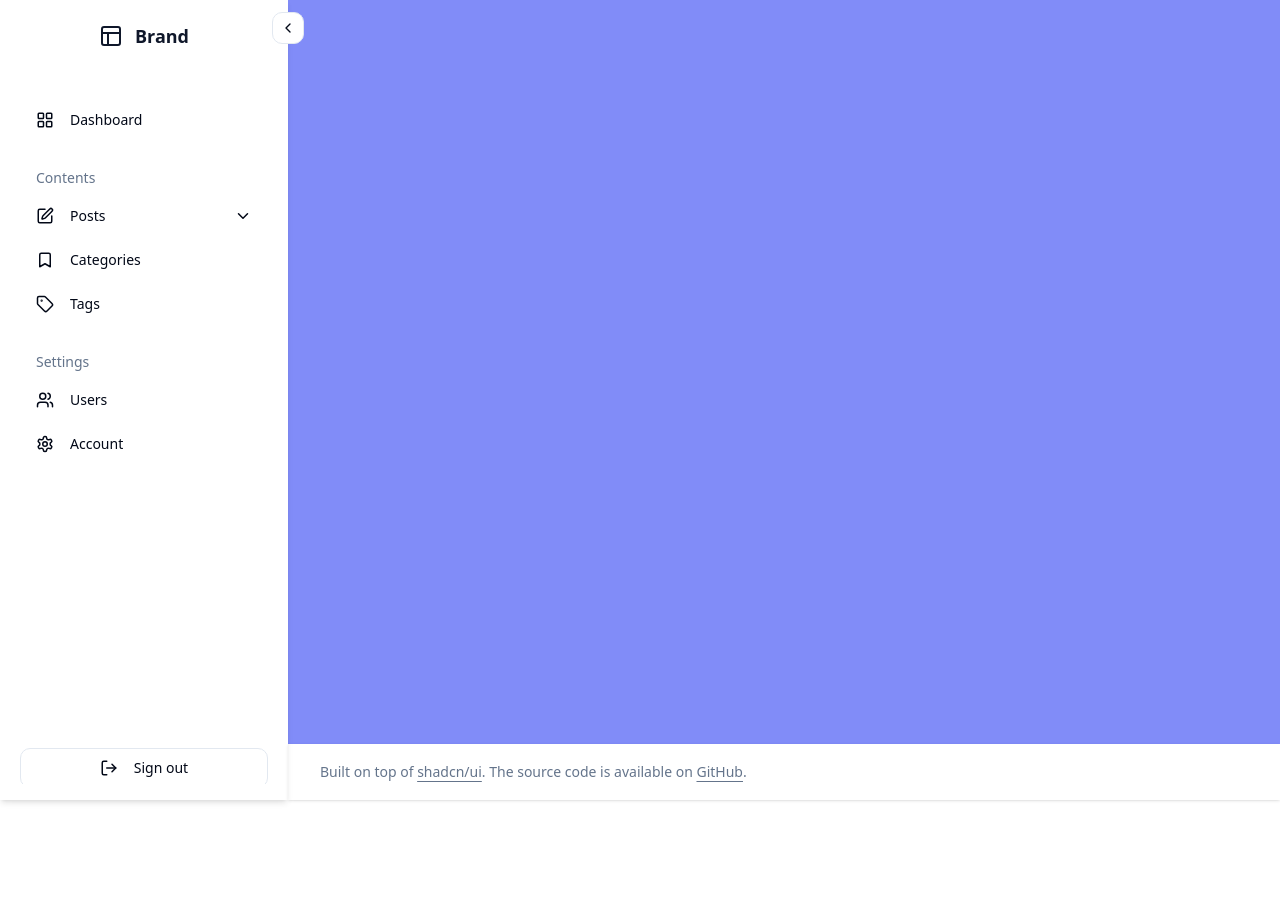
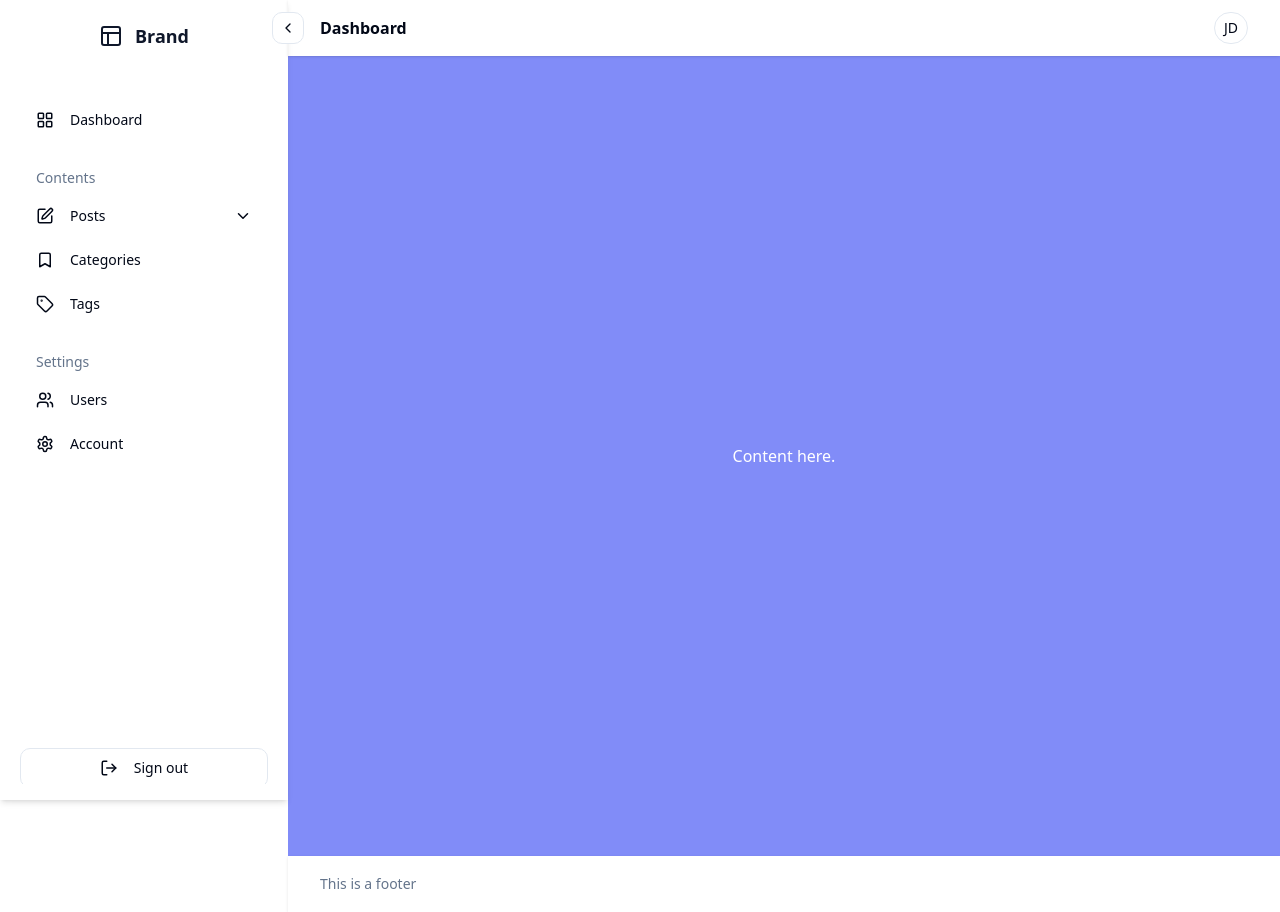
Before and after one commit to dotsoftcompany/crm-admin, a React (Vite) app: page / in a window 1280 px wide. Before the commit the page ends 800 px from the top, so only its background shows below. Built offline with nearby package versions, Linux system fonts and the light colour scheme.

Commit message:
fix: navbar and footer

```diff
--- a/src/App.jsx
+++ b/src/App.jsx
@@ -3,7 +3,11 @@ import DashboardLayout from './components/dashboard/layout';
 function App() {
   return (
     <>
-      <DashboardLayout />
+      <DashboardLayout>
+        <h1 className="flex items-center justify-center h-screen text-white">
+          Content here.
+        </h1>
+      </DashboardLayout>
     </>
   );
 }
--- a/src/components/dashboard/footer.jsx
+++ b/src/components/dashboard/footer.jsx
@@ -3,25 +3,7 @@ export function Footer() {
     <div className="z-20 w-full bg-background/95 shadow backdrop-blur supports-[backdrop-filter]:bg-background/60">
       <div className="mx-4 md:mx-8 flex h-14 items-center">
         <p className="text-xs md:text-sm leading-loose text-muted-foreground text-left">
-          Built on top of{' '}
-          <a
-            href="https://ui.shadcn.com"
-            target="_blank"
-            rel="noopener noreferrer"
-            className="font-medium underline underline-offset-4"
-          >
-            shadcn/ui
-          </a>
-          . The source code is available on{' '}
-          <a
-            href="https://github.com/salimi-my/shadcn-ui-sidebar"
-            target="_blank"
-            rel="noopener noreferrer"
-            className="font-medium underline underline-offset-4"
-          >
-            GitHub
-          </a>
-          .
+          This is a footer
         </p>
       </div>
     </div>
--- a/src/components/dashboard/layout.jsx
+++ b/src/components/dashboard/layout.jsx
@@ -4,6 +4,7 @@ import { cn } from '@/lib/utils';
 import { Footer } from '@/components/dashboard/footer';
 import { Sidebar } from '@/components/dashboard/sidebar';
 import { useMainContext } from '@/context/main-context';
+import { Navbar } from './navbar';
 
 export default function DashboardLayout({ children }) {
   const { isOpen } = useMainContext();
@@ -11,6 +12,14 @@ export default function DashboardLayout({ children }) {
   return (
     <>
       <Sidebar />
+      <nav
+        className={cn(
+          'transition-[margin-left] ease-in-out duration-300',
+          !isOpen ? 'lg:ml-[90px]' : 'lg:ml-72'
+        )}
+      >
+        <Navbar title="Dashboard" />
+      </nav>
       <main
         className={cn(
           'min-h-[calc(100vh_-_56px)] bg-indigo-400 dark:bg-zinc-900 transition-[margin-left] ease-in-out duration-300',
--- a/src/components/dashboard/navbar.jsx
+++ b/src/components/dashboard/navbar.jsx
@@ -1,4 +1,4 @@
-import { ModeToggle } from '@/components/mode-toggle';
+// import { ModeToggle } from '@/components/mode-toggle';
 import { UserNav } from '@/components/dashboard/user-nav';
 import { SheetMenu } from '@/components/dashboard/sheet-menu';
 
@@ -11,7 +11,7 @@ export function Navbar({ title }) {
           <h1 className="font-bold">{title}</h1>
         </div>
         <div className="flex flex-1 items-center justify-end">
-          <ModeToggle />
+          {/* <ModeToggle /> */}
           <UserNav />
         </div>
       </div>
```
